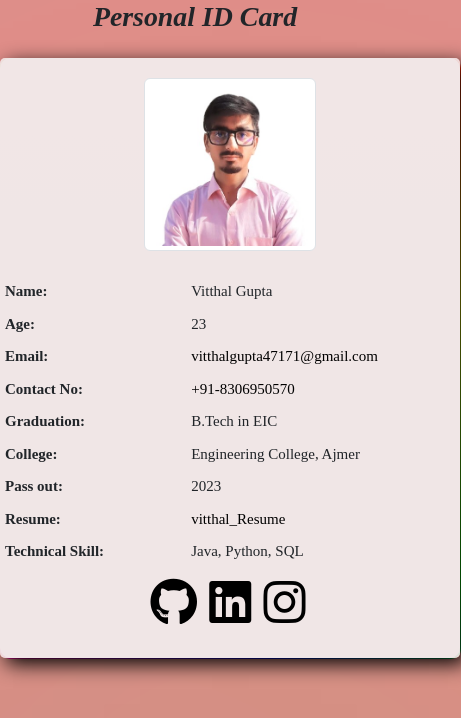
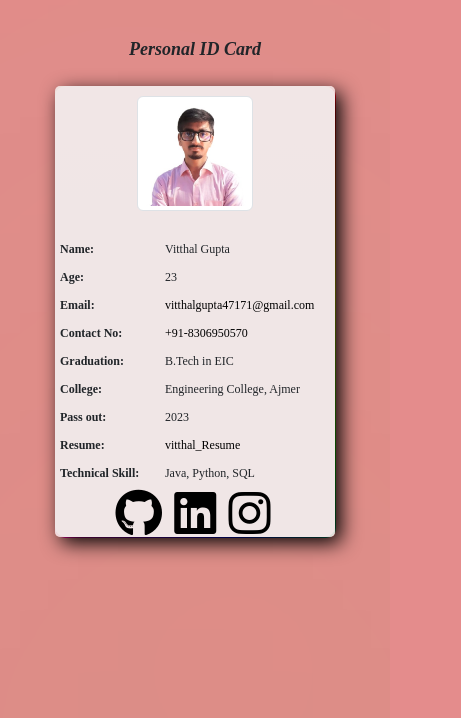
Before and after one commit to ppchavan552002/Personal-ID, a plain HTML site: page index.html in a window 390 px wide. Shown: the top 718 px of the page, 461 px wide, since content can reach past the window. Drawn offline with nearby package versions, Linux system fonts and the light colour scheme; a web font is replaced by a local one.

Commit message:
media query

```diff
--- a/style.css
+++ b/style.css
@@ -119,3 +119,54 @@ body {
 	background-color: transparent;
 	text-decoration: underline;
   }
+
+/* media query for the Tablet screen */
+@media screen and (max-width: 768px) {
+	body{
+		padding-top: 10%;
+	}
+    .ID {
+        width: 350px;
+        height: auto;
+    }
+    .block {
+        width: 350px;
+        height: auto;
+    }
+    .photo {
+        width: 1.5in;
+        height: 1.5in;
+    }
+    .grid-item {
+        font-size: 14px;
+    }
+    .container {
+        padding-top: 5px;
+    }
+}
+
+/* media query for the mobile screen*/
+@media screen and (max-width: 480px) {
+    .ID {
+        width: 280px;
+        height: auto;
+        padding-top: 10px;
+    }
+    .block {
+        width: 280px;
+        height: auto;
+    }
+    .photo {
+        width: 1.2in;
+        height: 1.2in;
+    }
+    .grid-item {
+        font-size: 12px;
+    }
+    .heading {
+        font-size: 18px;
+    }
+    .container {
+        padding-top: 2px;
+    }
+}
```
